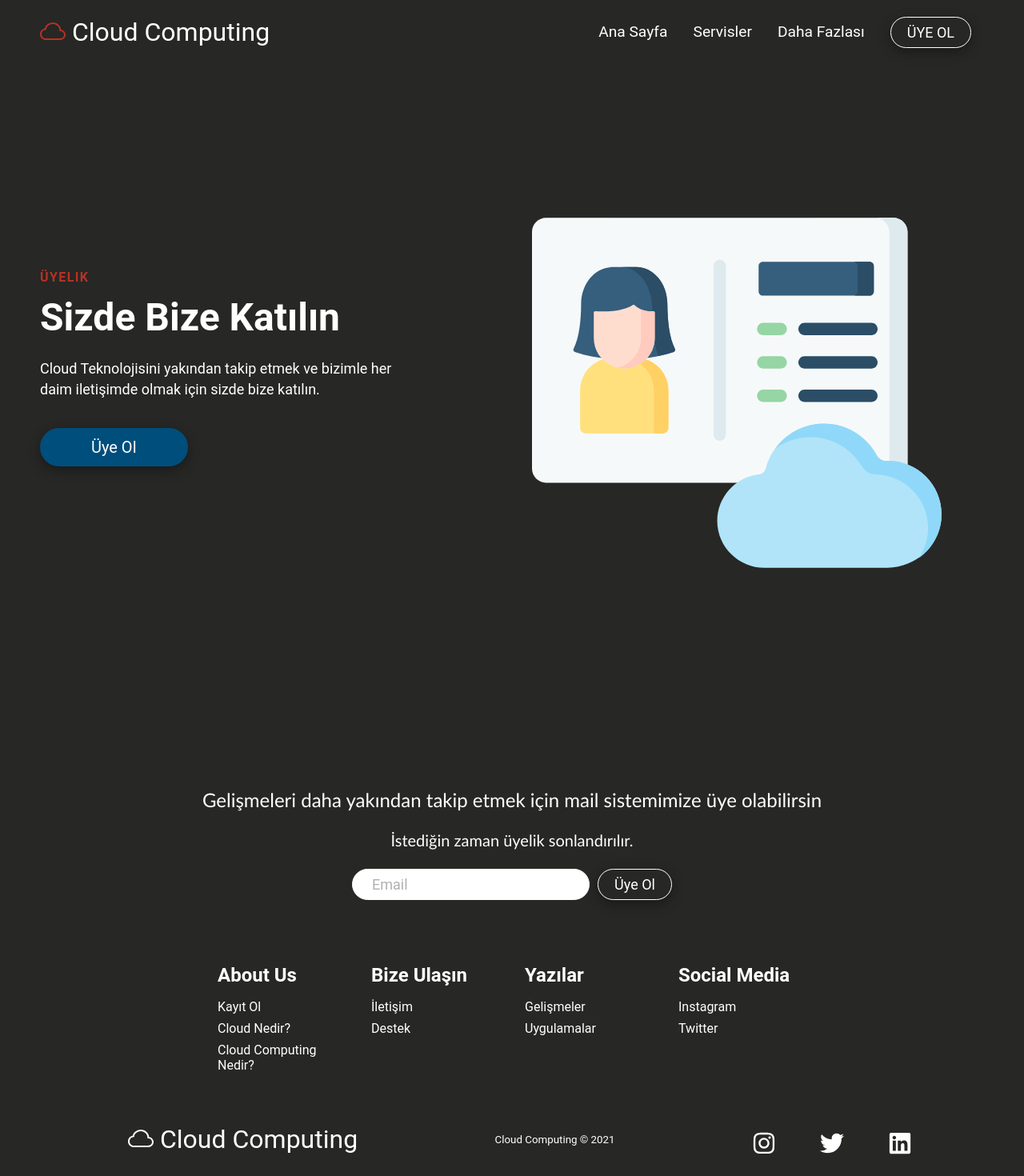
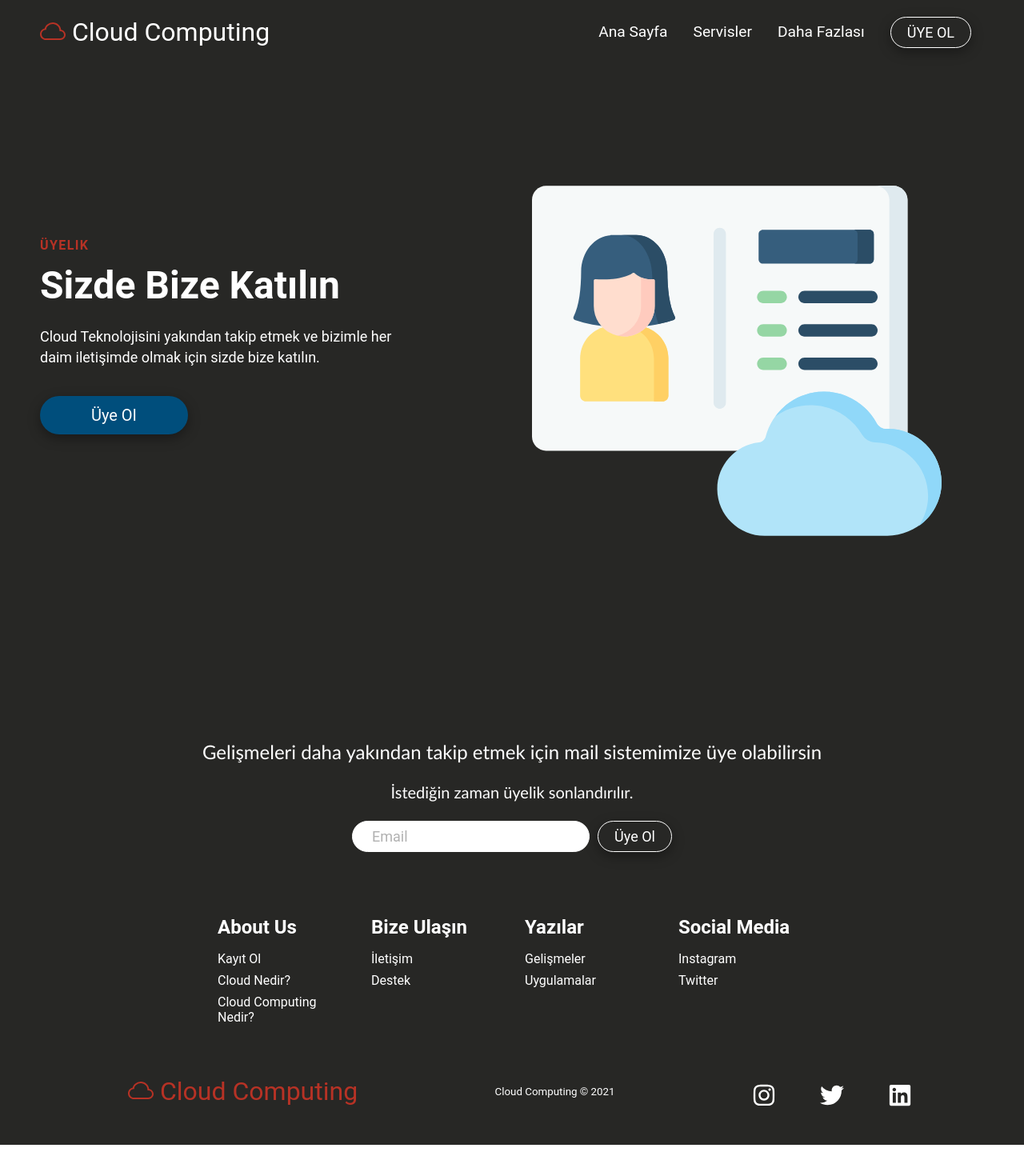
Before and after one commit to zehranurkok/cloud-computing-template, a React (Create React App) app: page /cloud-computing-template/sign-up in a window 1280 px wide. Shown: the top 1470 px of the page at 80% size. After the commit the page ends 1431 px from the top, so only its background shows below. Built offline with nearby package versions, Linux system fonts and the light colour scheme.

Commit message:
sass remastered

```diff
--- a/src/components/HeroSection.scss
+++ b/src/components/HeroSection.scss
@@ -6,7 +6,7 @@ $darkbgcolor: #272725;
     &__hero {
         &--section {
             color: $primary;
-            padding: 150px 0;
+            padding: 110px 0 130px;
         }
 
         &--textwrapper {
--- a/src/components/Navbar.scss
+++ b/src/components/Navbar.scss
@@ -58,7 +58,7 @@ $darkbgcolor: #272725;
 }
 
 .nav-item:hover {
-  border-bottom: 2px solid $red;
+  border-bottom: 4px solid $red;
 }
 
 .nav-links {
--- a/src/components/pages/Footer/Footer.scss
+++ b/src/components/pages/Footer/Footer.scss
@@ -135,7 +135,7 @@ $red: #b73225;
   }
 
   .social-logo {
-    color: $primary;
+    color: $red;
     justify-self: start;
     margin-left: 20px;
     cursor: pointer;
```
